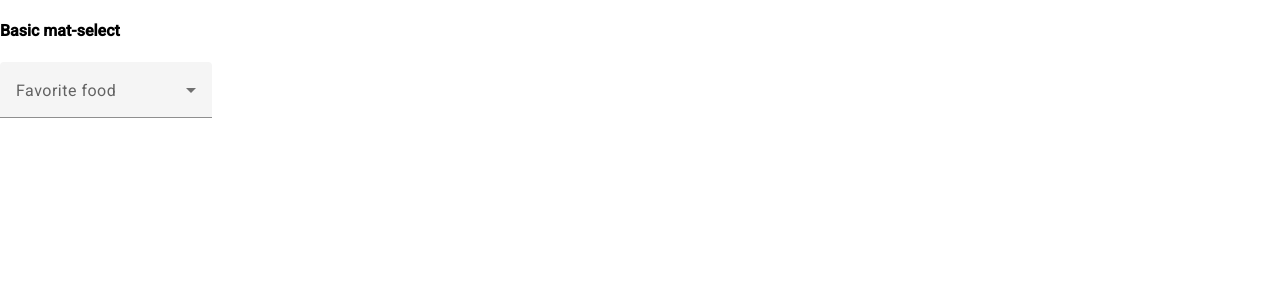
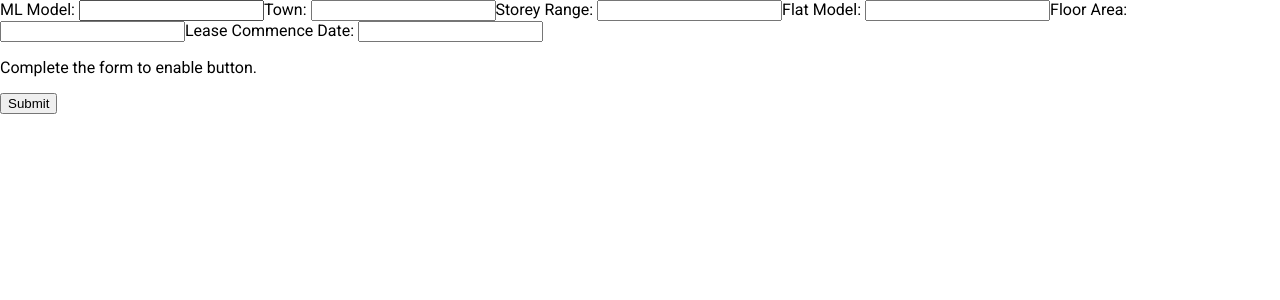
Before and after one commit to shenghaoc/shenghaoc-prediction-tool-ng, an Angular app: page / in a window 1280 px wide. Shown: the top 300 px of the page. Built offline with nearby package versions, Linux system fonts and the light colour scheme.

Commit message:
Create basic reactive form

```diff
--- a/src/app/app.component.html
+++ b/src/app/app.component.html
@@ -1,4 +1,4 @@
 
-<app-ml-model-select></app-ml-model-select>
+<app-prediction-tool></app-prediction-tool>
 
 <router-outlet></router-outlet>
--- a/src/app/app.module.ts
+++ b/src/app/app.module.ts
@@ -5,6 +5,7 @@ import { AppRoutingModule } from './app-routing.module';
 import { AppComponent } from './app.component';
 import { BrowserAnimationsModule } from '@angular/platform-browser/animations';
 import { MlModelSelectComponent } from './ml-model-select/ml-model-select.component';
+import { PredictionToolComponent } from './prediction-tool/prediction-tool.component';
 
 import {MatFormFieldModule} from '@angular/material/form-field';
 import {MatSelectModule} from '@angular/material/select';
@@ -19,7 +20,8 @@ import {MatSelectModule} from '@angular/material/select';
     AppRoutingModule,
     BrowserAnimationsModule,
     MatFormFieldModule,
-    MatSelectModule
+    MatSelectModule,
+    PredictionToolComponent
   ],
   providers: [
     provideClientHydration()
--- /dev/null
+++ b/src/app/prediction-tool/prediction-tool.component.html
@@ -0,0 +1,23 @@
+<form [formGroup]="predictionForm" (ngSubmit)="onSubmit()">
+
+    <label for="ml-model">ML Model: </label>
+    <input id="ml-model" type="text" formControlName="mlModel">
+
+    <label for="town">Town: </label>
+    <input id="town" type="text" formControlName="town">
+
+    <label for="storey-range">Storey Range: </label>
+    <input id="storey-range" type="text" formControlName="storeyRange">
+
+    <label for="flat-model">Flat Model: </label>
+    <input id="flat-model" type="text" formControlName="flatModel">
+
+    <label for="floor-area-sqm">Floor Area: </label>
+    <input id="floor-area-sqm" type="text" formControlName="floorAreaSqm">
+
+    <label for="lease-commence-date">Lease Commence Date: </label>
+    <input id="lease-commence-date" type="text" formControlName="leaseCommenceDate">
+
+    <p>Complete the form to enable button.</p>
+    <button type="submit" [disabled]="!predictionForm.valid">Submit</button>
+</form>
--- /dev/null
+++ b/src/app/prediction-tool/prediction-tool.component.ts
@@ -0,0 +1,27 @@
+import { Component } from '@angular/core';
+import { FormGroup, FormControl, ReactiveFormsModule, FormBuilder } from '@angular/forms';
+
+@Component({
+  selector: 'app-prediction-tool',
+  standalone: true,
+  imports: [ReactiveFormsModule],
+  templateUrl: './prediction-tool.component.html',
+  styleUrl: './prediction-tool.component.css'
+})
+export class PredictionToolComponent {
+  predictionForm = this.formBuilder.group({
+    mlModel: [''],
+    town: [''],
+    storeyRange: [''],
+    flatModel: [''],
+    floorAreaSqm: [''],
+    leaseCommenceDate: [''],
+  });
+
+  onSubmit() {
+    // TODO: Use EventEmitter with form value
+    console.warn(this.predictionForm.value);
+  }
+
+  constructor(private formBuilder: FormBuilder) { }
+}
```
Also changed, not shown: src/app/prediction-tool/prediction-tool.component.css (added), 1 other file (tests, documents, lock files or other folders).
